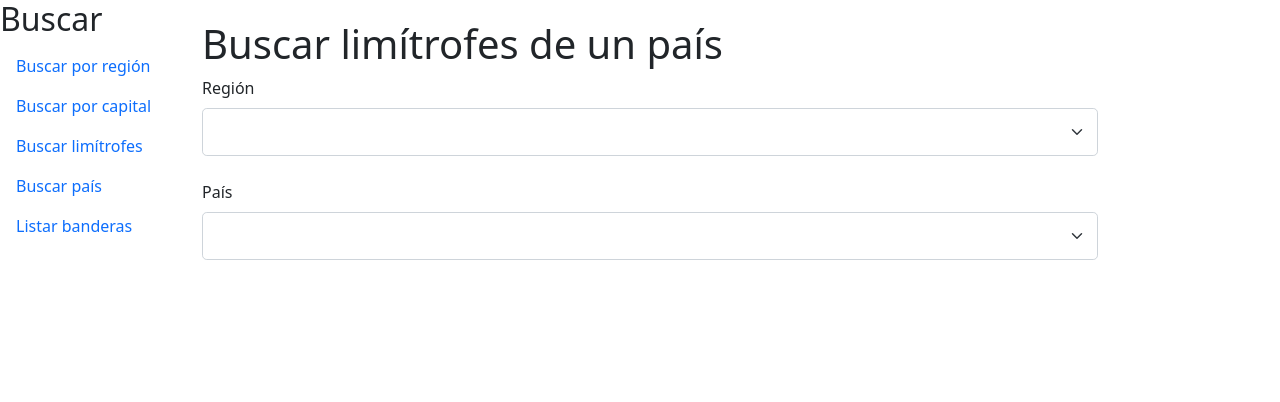
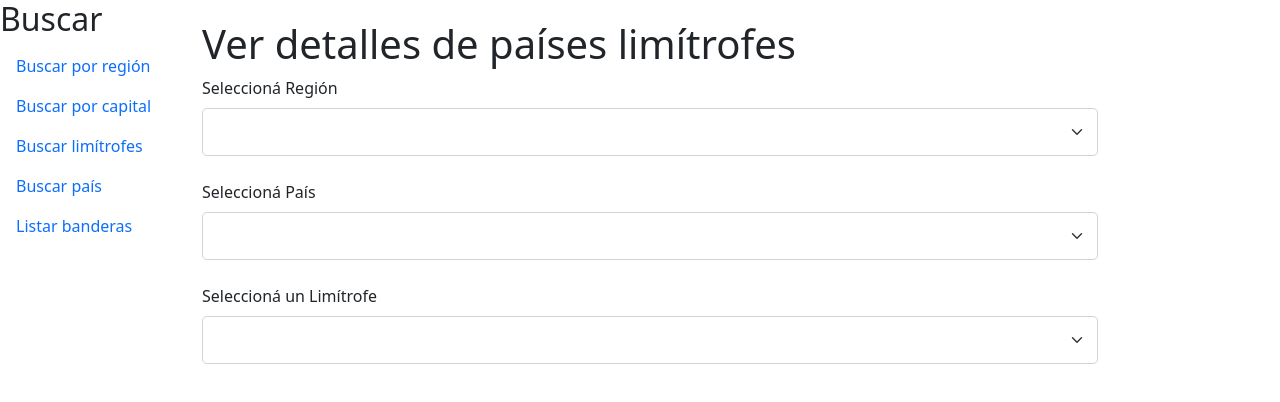
Before and after one commit to MarianoBF/countryWeatherReact, a React (Create React App) app: page /limitrofes in a window 1280 px wide. Shown: the top 402 px of the page. Built offline with nearby package versions, Linux system fonts and the light colour scheme.

Commit message:
basic find borders functionality

```diff
--- a/src/pages/FindBorders.js
+++ b/src/pages/FindBorders.js
@@ -15,12 +15,12 @@ function FindBorders() {
   ))
 
   const [selectedRegion, setSelectedRegion] = useState(null);
+  const [regionCountryList, setRegionCountryList] = useState([]);
 
   const handleSelectRegion = (e) => {
     setSelectedRegion(e.target.value);
   };
 
-  const [regionCountryList, setRegionCountryList] = useState([]);
 
   useEffect(() => {
     if (selectedRegion) {
@@ -34,27 +34,71 @@ function FindBorders() {
     }
   }, [selectedRegion]);
 
+  const [selectedCountry, setSelectedCountry] = useState(null);
+  const [borderCountryList, setBorderCountryList] = useState([]);
+
+  const handleSelectCountry = (e) => {
+    setSelectedCountry(e.target.value);
+  };
+
+  useEffect(() => {
+    if (selectedCountry) {
+      setLoading(true);
+      CountryService.searchCountryByName(selectedCountry).then((res) => {
+        setBorderCountryList(res.data[0].borders.map(item=>(
+          <option key={item}>{item}</option>
+        )));
+        setLoading(false);
+      });
+    }
+  }, [selectedCountry]);
+
+  const [selectedBorder, setSelectedBorder] = useState(null);
+  const [selectedDetail, setSelectedDetail] = useState(null);
+
+  const handleSelectedBorder = (e) => {
+    setSelectedBorder(e.target.value);
+  };
+
+  useEffect(() => {
+    if (selectedBorder) {
+      setLoading(true);
+      CountryService.getCountryById(selectedBorder).then((res) => {
+        setSelectedDetail(res.data);
+        setLoading(false);
+      });
+    }
+  }, [selectedBorder]);
+
   if (loading) {
     return <Loading />;
   }
 
   return (
-    <div>
-      <h1>Buscar limítrofes de un país</h1>
+    <>
+      <h1>Ver detalles de países limítrofes</h1>
       <Form.Group className="mb-4" controlId="formRegion">
-        <Form.Label>Región</Form.Label>
+        <Form.Label>Seleccioná Región</Form.Label>
         <Form.Select size="lg" onChange={handleSelectRegion} value={selectedRegion}>
         <option></option>
           {regionsList}
         </Form.Select>
       </Form.Group>
       <Form.Group className="mb-4" controlId="formCountryList">
-        <Form.Label>País</Form.Label>
-        <Form.Select size="lg" onChange={null}>
+        <Form.Label>Seleccioná País</Form.Label>
+        <Form.Select size="lg" onChange={handleSelectCountry} value={selectedCountry}>
+          <option></option>
           {regionCountryList}
         </Form.Select>
       </Form.Group>
-    </div>
+      <Form.Group className="mb-4" controlId="formCountryList">
+        <Form.Label>Seleccioná un Limítrofe</Form.Label>
+        <Form.Select size="lg" onChange={handleSelectedBorder} value={selectedBorder}>
+          <option></option>
+          {borderCountryList}
+        </Form.Select>
+      </Form.Group>
+    </>
   );
 }
 
```
